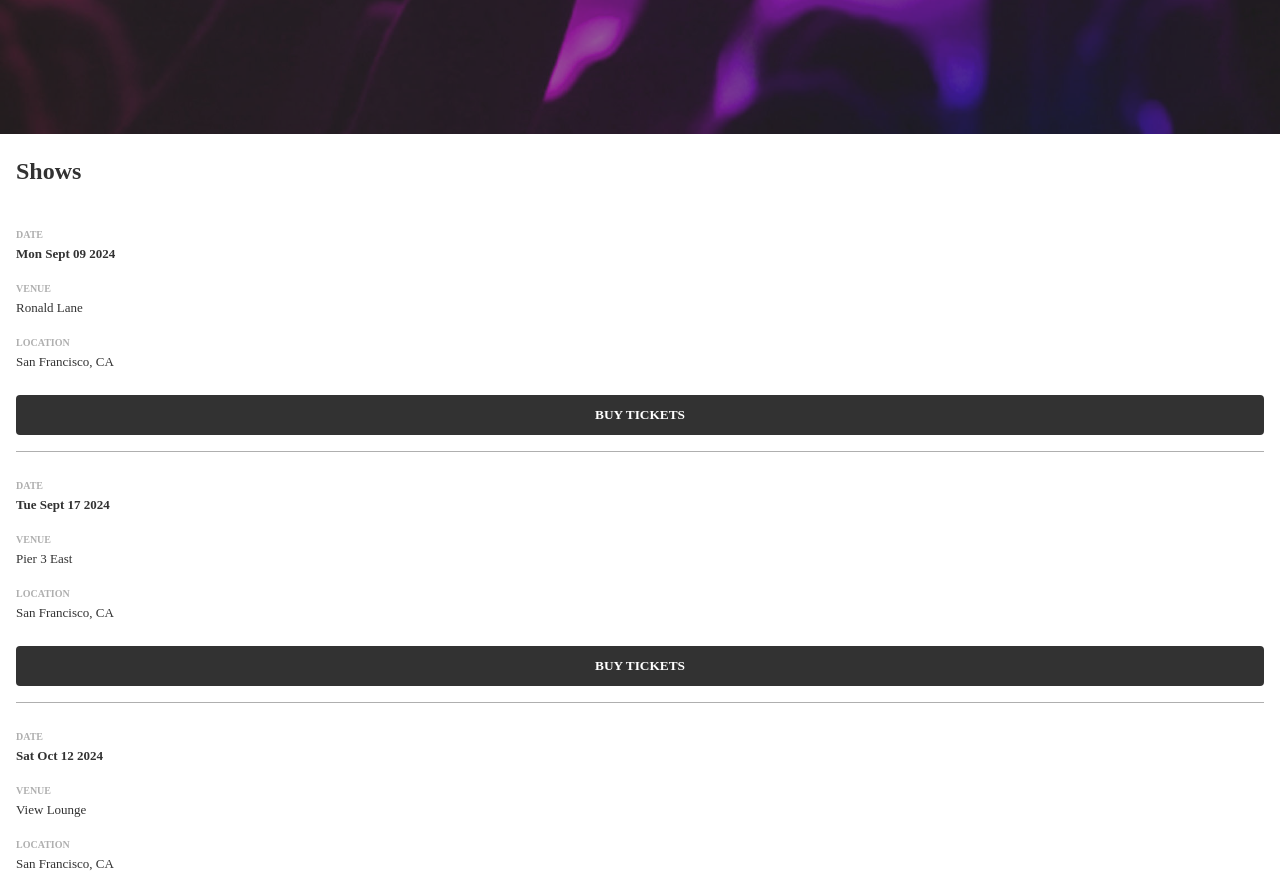
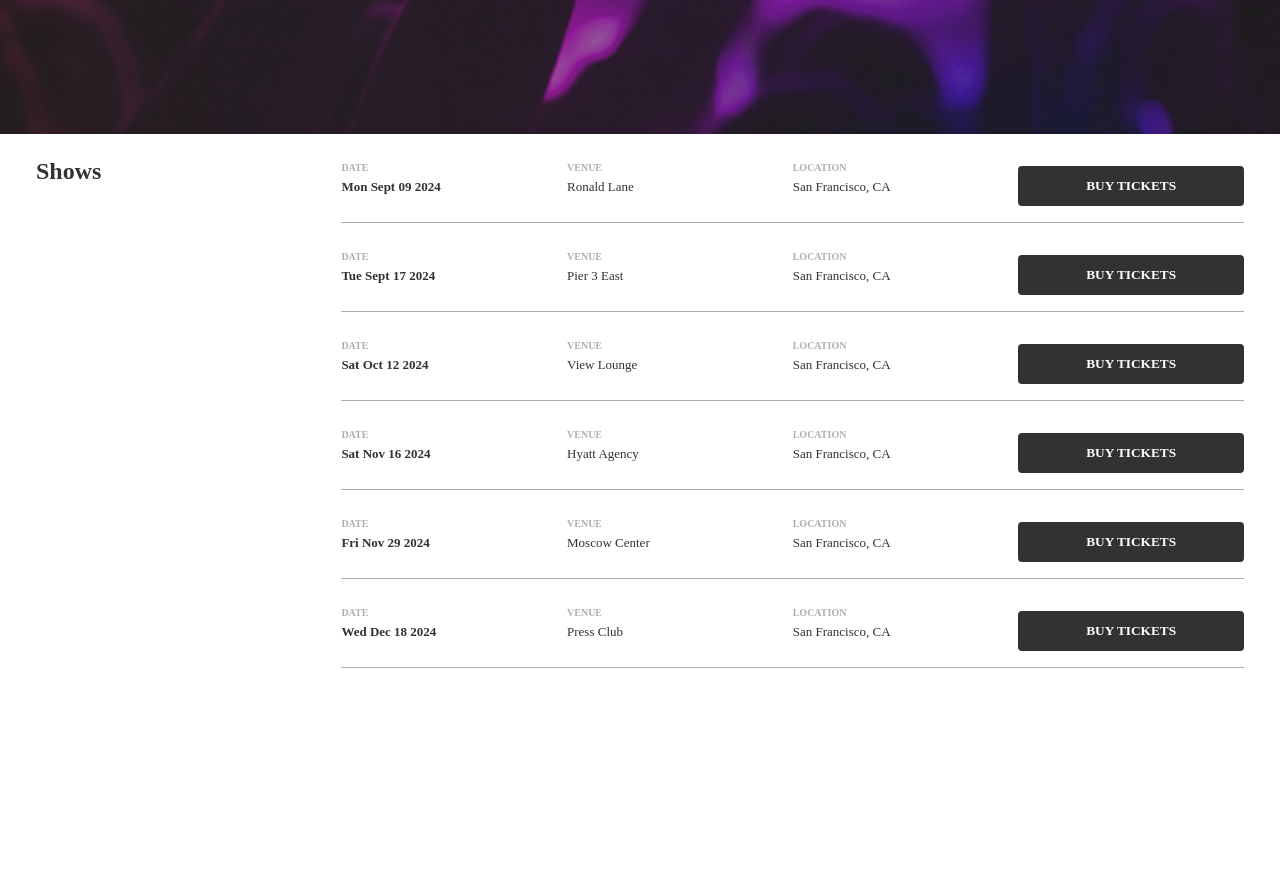
Before and after one commit to Roshfaleel/roshani-faleel-bandsite, a plain HTML site: page pages/shows.html in a window 1280 px wide. Shown: the part 660-1544 px from the top of the page. After the commit the page ends 1328 px from the top, so only its background shows below. Drawn offline with Linux system fonts and the light colour scheme; a web font is replaced by a local one.

Commit message:
modify the event section on tablet and desktop

```diff
--- a/pages/shows.html
+++ b/pages/shows.html
@@ -29,7 +29,7 @@
     </section>
     <section class="event-section">
         <h2>Shows</h2>
-        <div class="event-container"></div>
+        <div class="event-section__event-container"></div>
     </section>
 </body>
 
--- a/scripts/build-shows-page.js
+++ b/scripts/build-shows-page.js
@@ -37,7 +37,7 @@ const events = [
   },
 ];
 
-const eventContainer = document.querySelector(".event-container");
+const eventContainer = document.querySelector(".event-section__event-container");
 
 function generateEvent(event) {
   //div to wrap the event
@@ -92,13 +92,16 @@ function generateEvent(event) {
 
   eventDetails.appendChild(locationDiv);
 
-  eventDiv.appendChild(eventDetails);
+
 
   const button = document.createElement("button");
   button.textContent = event.buttonLabel;
   button.classList.add("event-section__button");
   eventDiv.appendChild(button);
 
+      eventDetails.appendChild(button);
+
+    eventDiv.appendChild(eventDetails);
   //attaching the whole details to the main div
   eventContainer.appendChild(eventDiv);
 }
--- a/styles/shows.scss
+++ b/styles/shows.scss
@@ -93,18 +93,38 @@ a {
     padding-left: $padding-medium;
     padding-right: $padding-medium;
 
+    @include desktop{
+        display: flex;
+        padding-left: 36px;
+        padding-right: 36px;
+        gap: 15rem
+    }
+
     h2 {
         padding-top: 24px;
         padding-bottom: 16px;
     }
+  &__event-container{
+    @include desktop{
+        width: 100%;
+    }
+}
 
     &__event {
         display: flex;
+
         flex-direction: column;
         padding-top: 16px;
         padding-bottom: 16px;
         border-bottom: 1px solid $primary-color-2;
 
+    }
+
+    &__details{
+        @include tablet{
+            display: grid;
+            grid-template-columns: 2fr 2fr 2fr 2fr;
+        }
     }
 
     &__label {
@@ -113,10 +133,6 @@ a {
         color: $primary-color-2;
         font-weight: 600;
         padding-top: 8px;
-
-        // @include tablet{
-
-        // }
     }
 
     &__date {
@@ -144,6 +160,7 @@ a {
         text-transform: uppercase;
         font-family: "Avenir";
         font-weight: bold;
+        width: 100%;
 
         &:hover {
             background-color: $secondary-color-1;
```
Also changed, not shown: styles/shows.css.
